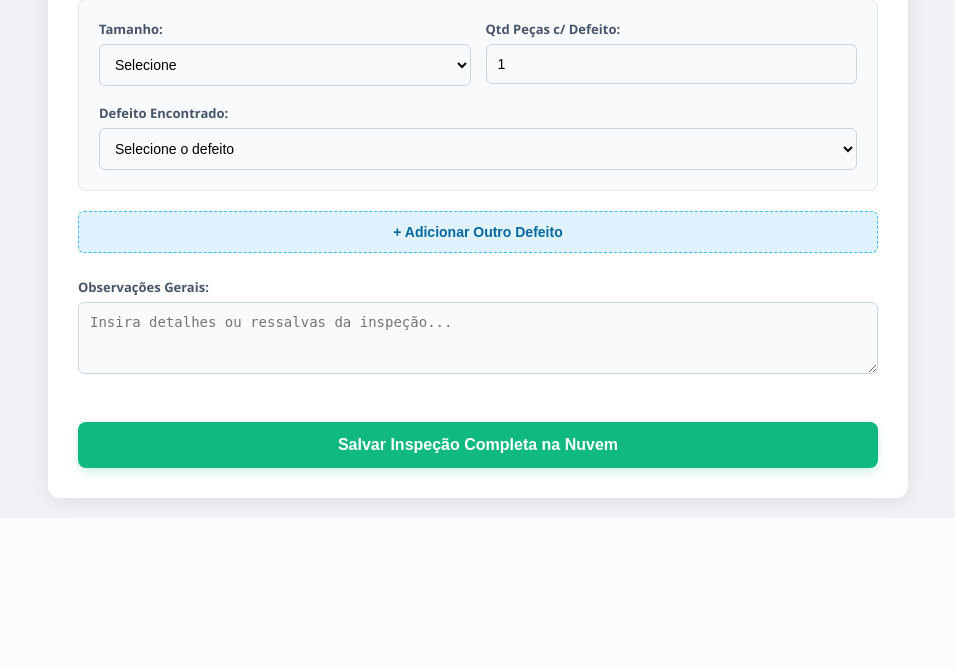
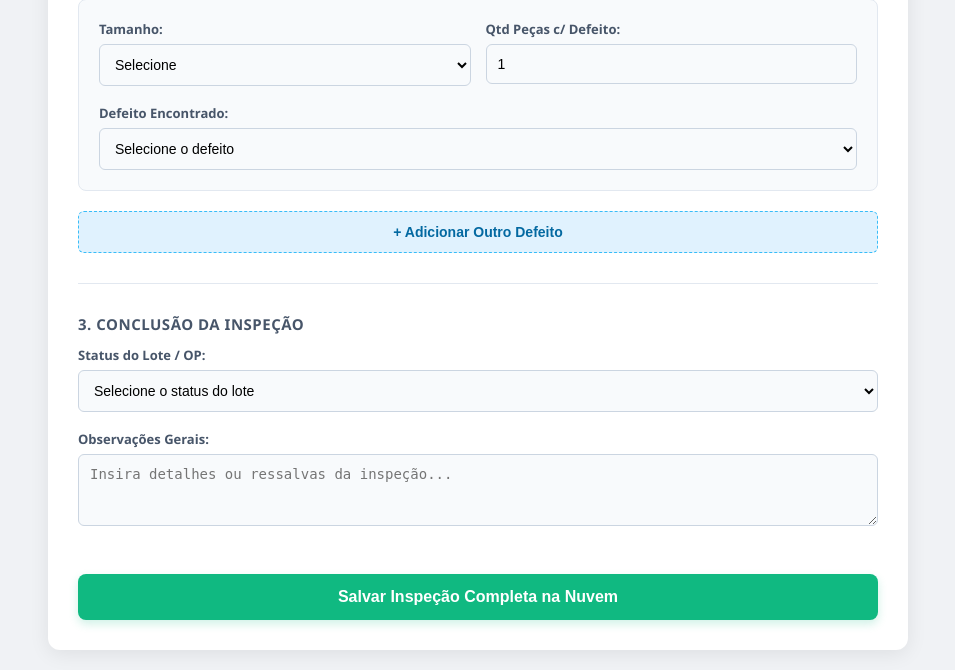
Before and after one commit to fabriciopavesi97/Check-List-Inspe-o-de-Qualidade, a Flask app: page / in a window 1280 px wide. Shown: the part 668-1338 px from the top of the page, without its empty margins (162-1117 px from the left). Before the commit the page ends 1186 px from the top, so only its background shows below. Run offline with Flask 3, Linux system fonts and the light colour scheme; some libraries are stand-ins or nearby versions.

Commit message:
Update index.html

```diff
--- a/templates/index.html
+++ b/templates/index.html
@@ -62,7 +62,6 @@
 
     <form action="/salvar" method="POST">
 
-        <!-- Campo oculto para saber se é uma edição -->
         {% if registro %}
             <input type="hidden" name="registro_id" value="{{ registro[0] }}">
         {% endif %}
@@ -165,9 +164,22 @@
             <button type="button" class="btn-add" onclick="adicionarDefeito()">+ Adicionar Outro Defeito</button>
         {% endif %}
 
-        <div class="form-group" style="margin-top: 25px;">
+        <hr style="border: 0; border-top: 1px solid #e2e8f0; margin: 30px 0;">
+
+        <div class="section-title">3. Conclusão da Inspeção</div>
+
+        <div class="form-group">
+            <label for="status_lote">Status do Lote / OP:</label>
+            <select id="status_lote" name="status_lote" required>
+                <option value="">Selecione o status do lote</option>
+                <option value="Aprovado" {% if registro and registro[13] == "Aprovado" %}selected{% endif %}>🟢 Aprovado</option>
+                <option value="Reprovado" {% if registro and registro[14] == "Reprovado" %}selected{% endif %}>🔴 Reprovado</option>
+            </select>
+        </div>
+
+        <div class="form-group" style="margin-top: 15px;">
             <label for="observacao">Observações Gerais:</label>
-            <textarea id="observacao" name="observacao" rows="3" placeholder="Insira detalhes ou ressalvas da inspeção...">{{ registro[13] if registro else '' }}</textarea>
+            <textarea id="observacao" name="observacao" rows="3" placeholder="Insira detalhes ou ressalvas da inspeção...">{{ registro[14] if registro else '' }}</textarea>
         </div>
 
         <button type="submit">{% if registro %}Atualizar Registro na Nuvem{% else %}Salvar Inspeção Completa na Nuvem{% endif %}</button>
```
